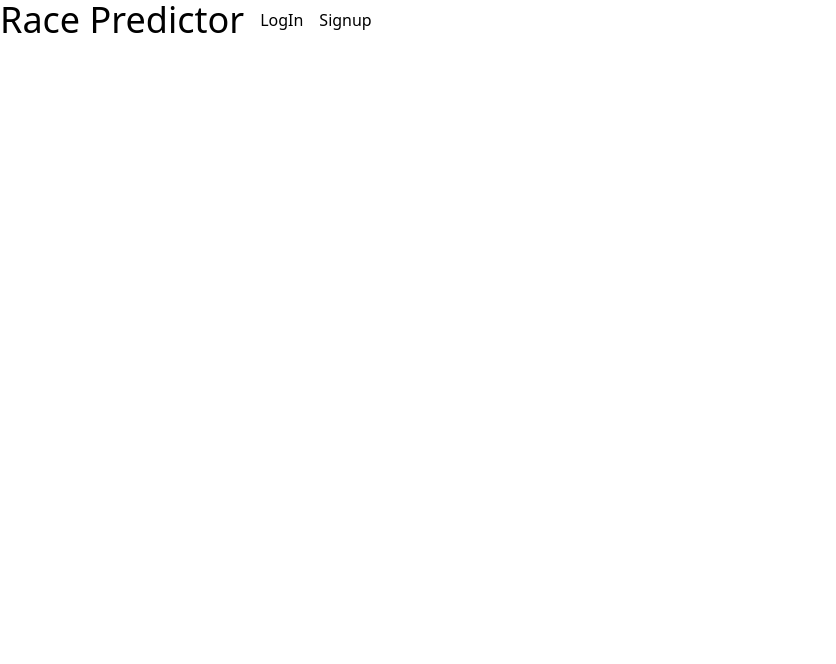
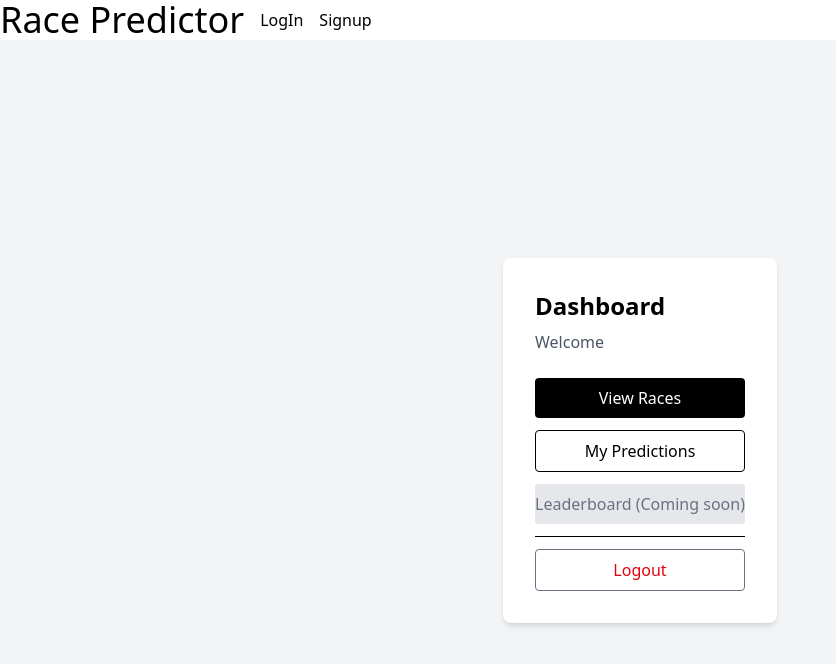
Before and after one commit to DLong86/f1-predictions, a React (Vite) app: page /dashboard in a window 1280 px wide. Shown: the top 664 px of the page, without its empty margins (0-836 px from the left). Built offline with nearby package versions, Linux system fonts and the light colour scheme.

Commit message:
added: dashboard on login/register

```diff
--- a/src/App.jsx
+++ b/src/App.jsx
@@ -5,6 +5,7 @@ import Leaderboard from "./pages/Leaderboard";
 import Login from "./pages/Login";
 import Register from "./pages/Register";
 import Header from "./components/Header";
+import Dashboard from "./pages/Dashboard";
 
 function App() {
 	return (
@@ -12,6 +13,7 @@ function App() {
 			<Header />
 			<Routes>
 				<Route path="/" element={<Home />} />
+				<Route path="/dashboard" element={<Dashboard />} />
 				<Route path="/login" element={<Login />} />
 				<Route path="/register" element={<Register />} />
 				<Route path="/race/:id" element={<Race />} />
--- a/src/components/Header.jsx
+++ b/src/components/Header.jsx
@@ -16,13 +16,11 @@ export default function Header() {
 				<h1 className="text-4xl">Race Predictor</h1>
 			</Link>
 
-			{isLoggedIn() && (
+			{isLoggedIn() ? (
 				<button onClick={handleLogout} className="">
 					Log out
 				</button>
-			)}
-
-			{!isLoggedIn() && (
+			) : (
 				<div className="flex gap-4 pl-4">
 					<Link to="/login" className="">
 						LogIn
--- /dev/null
+++ b/src/pages/Dashboard.jsx
@@ -0,0 +1,55 @@
+import React from "react";
+import { useNavigate } from "react-router-dom";
+
+function Dashboard() {
+	const navigate = useNavigate();
+	const userEmail = localStorage.getItem("userEmail");
+
+	const handleLogout = () => {
+		localStorage.removeItem("token");
+		localStorage.removeItem("userEmail");
+		navigate("/");
+	};
+
+	return (
+		<div className="min-h-screen flex items-center justify-center bg-gray-100">
+			<div className="bg-white p-8 rounded-lg shadow-md max-w-md">
+				<h1 className="text-2xl font-bold mb-2">Dashboard</h1>
+				<p className="text-gray-600 mb-6">
+					Welcome{userEmail ? `, ${userEmail}` : ""}
+				</p>
+
+				<div className="flex flex-col gap-3">
+					<button
+						onClick={() => navigate("/")}
+						className="bg-black text-white py-2 rounded cursor-pointer"
+					>
+						View Races
+					</button>
+
+					<button
+						onClick={() => navigate("/my-predictions")}
+						className="border border-black py-2 rounded cursor-pointer"
+					>
+						My Predictions
+					</button>
+
+					<button className="bg-gray-200 text-gray-500 py-2 rounded cursor-not-allowed">
+						Leaderboard (Coming soon)
+					</button>
+
+					<hr />
+
+					<button
+						onClick={handleLogout}
+						className="text-red-600 py-2 cursor-pointer border-1 border-gray-500 rounded"
+					>
+						Logout
+					</button>
+				</div>
+			</div>
+		</div>
+	);
+}
+
+export default Dashboard;
--- a/src/pages/Login.jsx
+++ b/src/pages/Login.jsx
@@ -11,7 +11,7 @@ export default function Login() {
 
 	useEffect(() => {
 		if (isLoggedIn()) {
-			navigate("/");
+			navigate("/dashboard");
 		}
 	}, []);
 
@@ -22,7 +22,7 @@ export default function Login() {
 		try {
 			await login(email, password);
 			alert("Logged in successfully");
-			navigate("/race/1");
+			navigate("/dashboard");
 		} catch (err) {
 			setError(err.message);
 		}
--- a/src/pages/Register.jsx
+++ b/src/pages/Register.jsx
@@ -14,7 +14,7 @@ export default function Register() {
 
 		try {
 			await register(email, password);
-			navigate("/race/1");
+			navigate("/dashboard");
 		} catch (err) {
 			setError(err);
 		}
```
